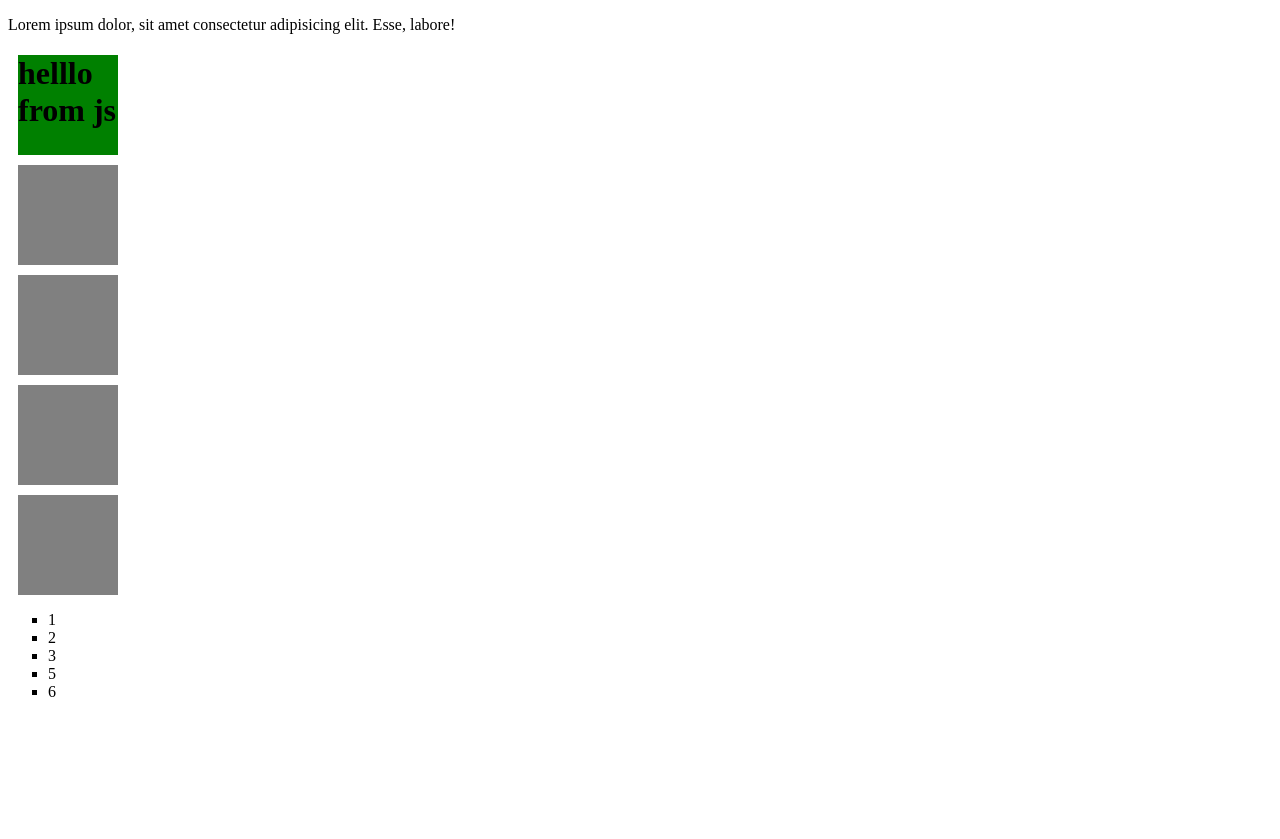
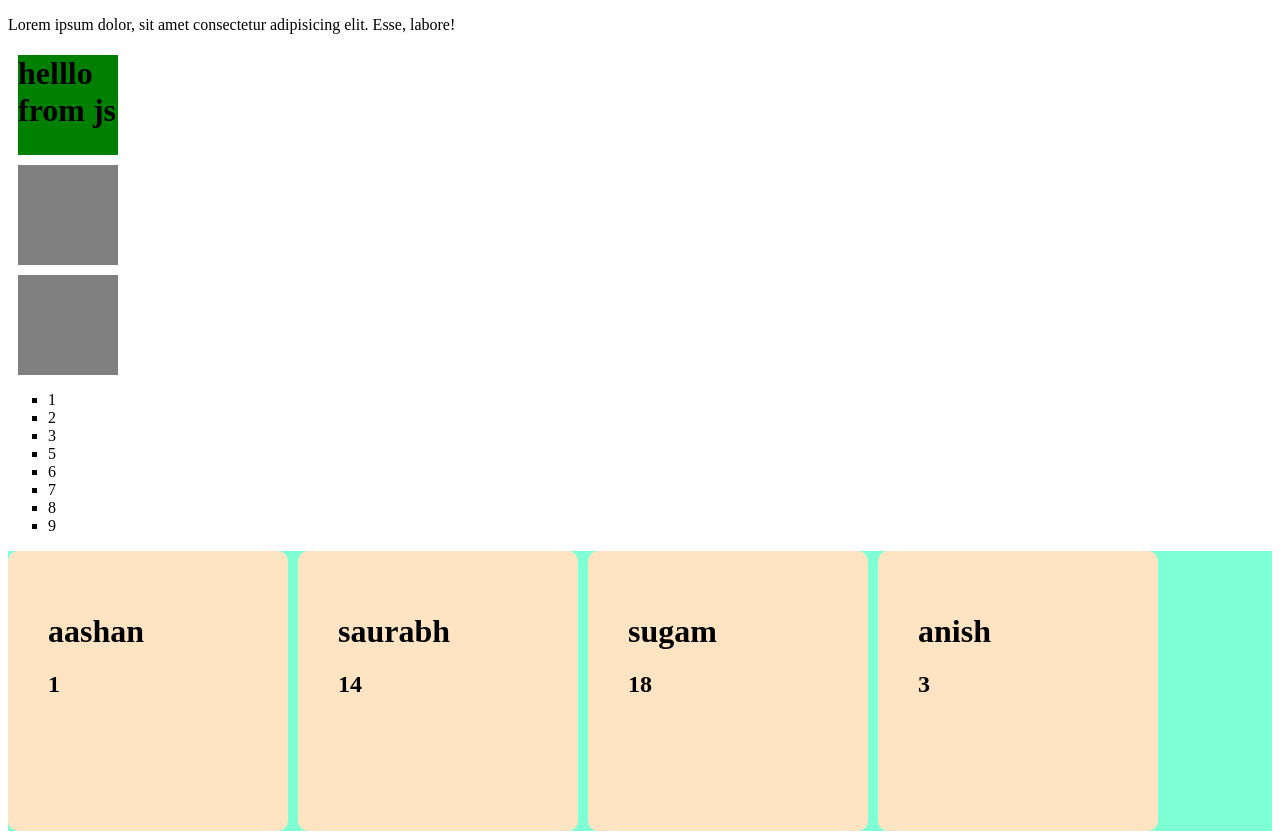
Before and after one commit to saurabh2059/sem5WebLearn, a plain HTML site: page sugamJS/index.html in a window 1280 px wide. Before the commit the page ends 800 px from the top, so only its background shows below. Drawn offline with Linux system fonts and the light colour scheme.

Commit message:
js conditions

```diff
--- a/sugamJS/index.html
+++ b/sugamJS/index.html
@@ -25,9 +25,17 @@
 
         }
 
-
-
-
+        .single-card{
+            height: 200px;
+            width: 200px;
+            background-color: bisque;
+            padding: 40px;
+            border-radius: 10px;
+        }
+        #info{
+            display: flex;
+            gap: 10px;
+        }
 
 
     </style>
@@ -42,15 +50,21 @@
 
     <div class="classSelect"></div>
     <div class="classSelect"></div>
-    <div class="classSelect"></div>
-    <div class="classSelect"></div>
+
 
     <ul id="list">
 
 
     </ul>
 
+
+    <div id="info" style=" background-color: aquamarine;">
+
+
+    </div>
+
    <script src="./index.js"></script>
+
 
 
 </body>
--- a/sugamJS/index.js
+++ b/sugamJS/index.js
@@ -16,10 +16,29 @@ abc.appendChild(newElement)
 
 const data = [
 
-    1,2,3,5,6
+    1,2,3,5,6,7,8,9
 ]
 
 
+
+const info = [
+    {
+        "name":"aashan",
+        "roll":"1"
+    },
+    {
+        "name":"saurabh",
+        "roll":"14"
+    },
+    {
+        "name":"sugam",
+        "roll":"18"
+    },
+    {
+        "name":"anish",
+        "roll":"3"
+    },
+]
 
 
 const list = document.getElementById("list")
@@ -35,3 +54,20 @@ data.forEach(hello => {
     list.append(hi)
 
 });
+
+
+const box = document.querySelector("#info")
+
+info.forEach(item =>{
+
+    const single =  document.createElement("div")
+    single.classList = "single-card"
+
+    single.innerHTML = `
+        <h1> ${item.name} </h1>
+        <h2> ${item.roll} </h2>
+
+    `
+
+    box.append(single)
+})
```
Also changed, not shown: js/if-else.js (added, +80 -0 lines), js/index.html (+3 -1 lines), js/03.js (added).
